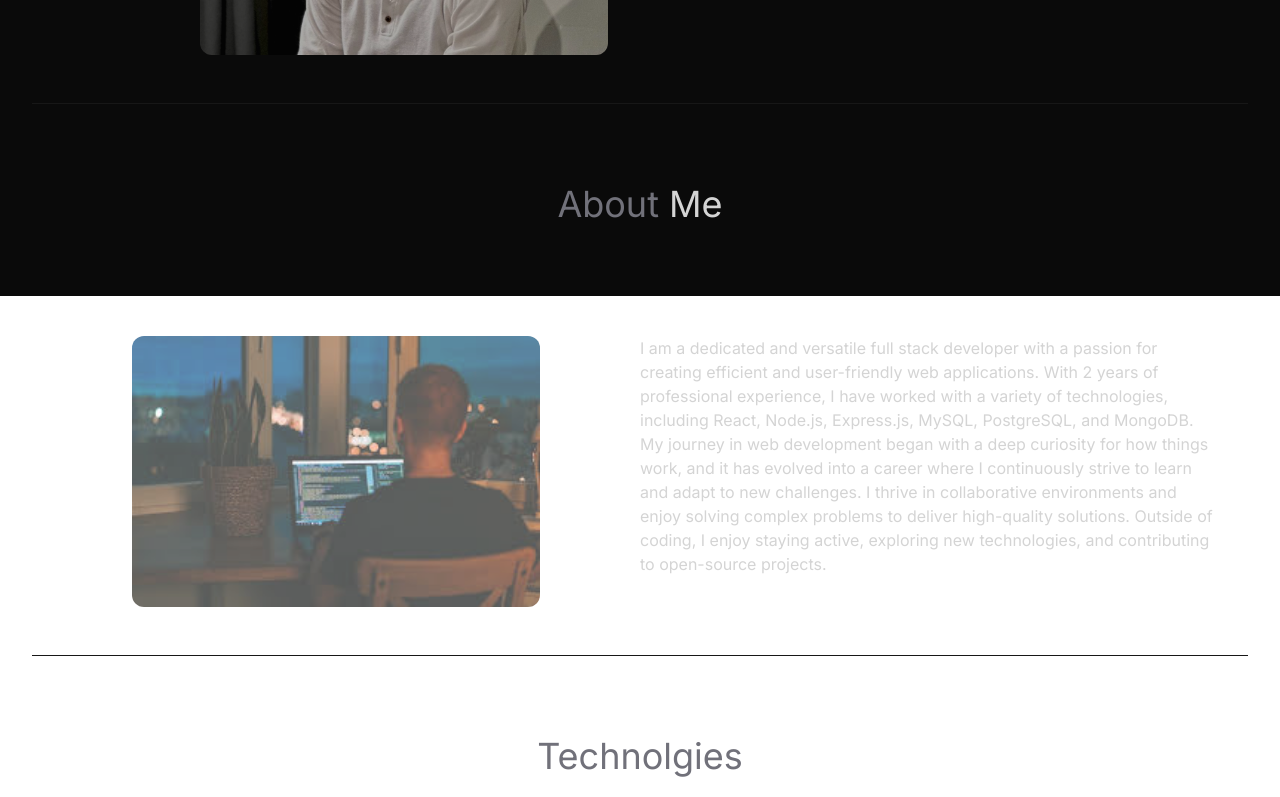
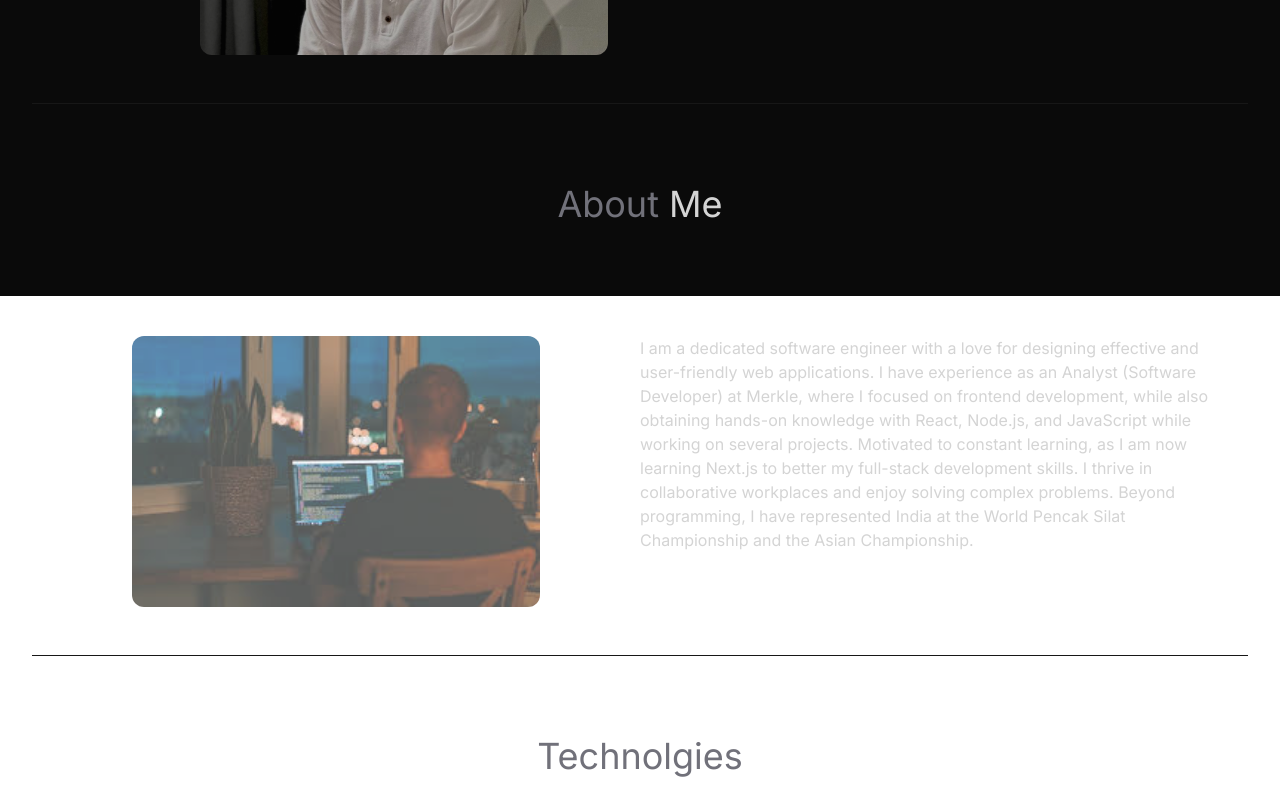
Before and after one commit to rniraj-web/myPortfolio, a React (Vite) app: page / in a window 1280 px wide. Shown: the part 504-1301 px from the top of the page. Built offline with nearby package versions, Linux system fonts and the light colour scheme.

Commit message:
added about me text

```diff
--- a/src/constants/index.js
+++ b/src/constants/index.js
@@ -6,7 +6,7 @@ import redevelop from "../assets/projects/redevelop_home1.png"
 
 export const HERO_CONTENT = `I am a passionate full stack developer with a knack for crafting robust and scalable web applications. With 2 years of hands-on experience, I have honed my skills in front-end technologies like React, as well as back-end technologies like Node.js, MySQL, PostgreSQL, and MongoDB. My goal is to leverage my expertise to create innovative solutions that drive business growth and deliver exceptional user experiences.`;
 
-export const ABOUT_TEXT = `I am a dedicated and versatile full stack developer with a passion for creating efficient and user-friendly web applications. With 2 years of professional experience, I have worked with a variety of technologies, including React, Node.js, Express.js, MySQL, PostgreSQL, and MongoDB. My journey in web development began with a deep curiosity for how things work, and it has evolved into a career where I continuously strive to learn and adapt to new challenges. I thrive in collaborative environments and enjoy solving complex problems to deliver high-quality solutions. Outside of coding, I enjoy staying active, exploring new technologies, and contributing to open-source projects.`;
+export const ABOUT_TEXT = `I am a dedicated software engineer with a love for designing effective and user-friendly web applications. I have experience as an Analyst (Software Developer) at Merkle, where I focused on frontend development, while also obtaining hands-on knowledge with React, Node.js, and JavaScript while working on several projects.  Motivated to constant learning, as I am now learning Next.js to better my full-stack development skills. I thrive in collaborative workplaces and enjoy solving complex problems. Beyond programming, I have represented India at the World Pencak Silat Championship and the Asian Championship. `;
 
 export const EXPERIENCES = [
   {
```
